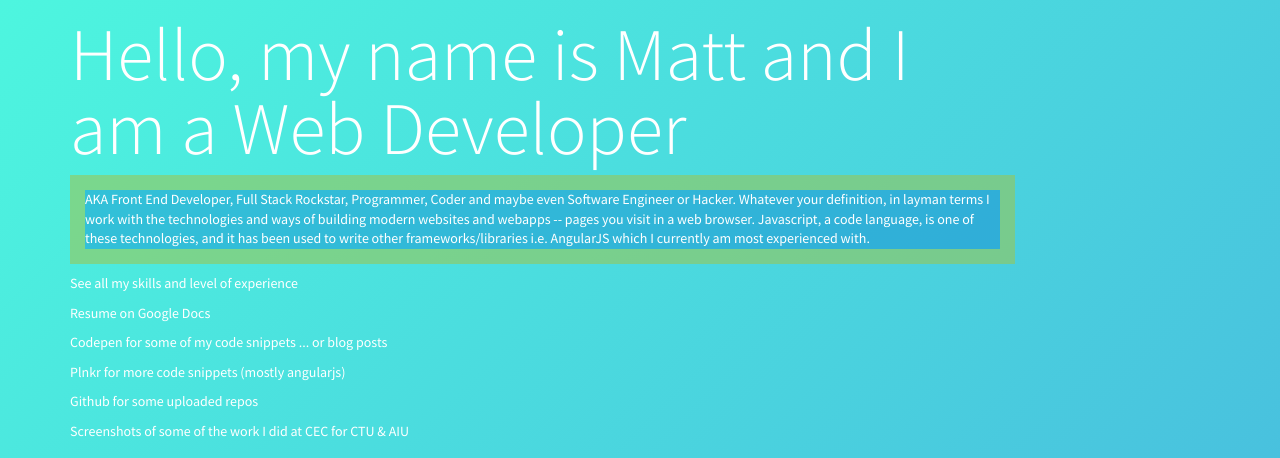
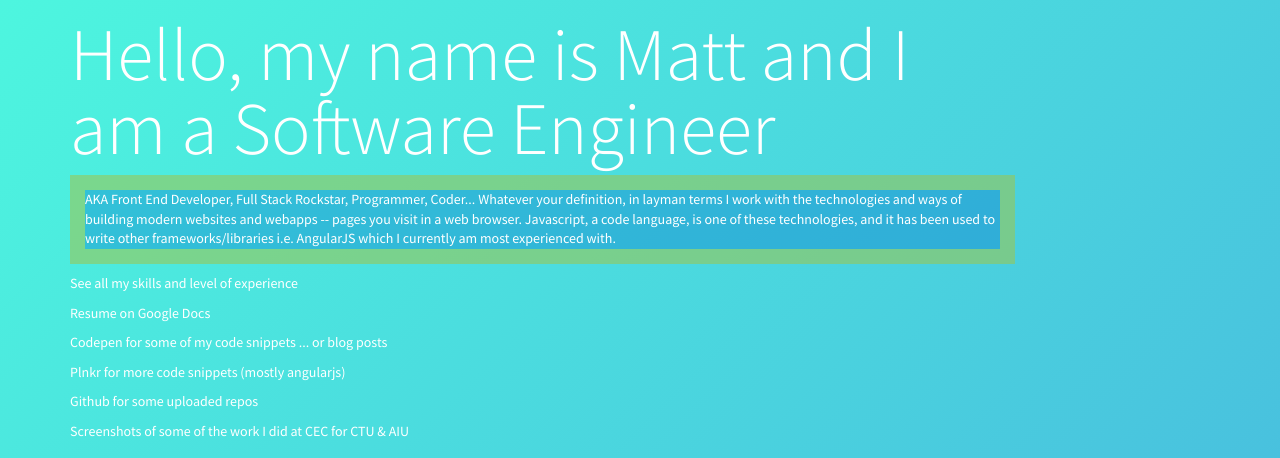
Before and after one commit to MattCowski/mattcowski.github.io, a website: page index.html in a window 1280 px wide. Shown: the part 303-761 px from the top of the page. Drawn offline with nearby package versions, Linux system fonts and the light colour scheme.

Commit message:
updated title

```diff
--- a/index.html
+++ b/index.html
@@ -31,9 +31,9 @@
           <li>right side panel</li>
           </ol></code> -->
 
-<h1>Hello, my name is Matt and I am a Web Developer</h1>
+<h1>Hello, my name is Matt and I am a Software Engineer</h1>
 
-<p class="inspect-element" data-tooltip="p.inspect-element 669px x 293px">AKA Front End Developer, Full Stack Rockstar, Programmer, Coder and maybe even Software Engineer or Hacker. Whatever your definition, in layman terms I work with the technologies and ways of building modern websites and webapps -- pages you visit in a web browser. Javascript, a code language, is one of these technologies, and it has been used to write other frameworks/libraries i.e. AngularJS which I currently am most experienced with.  </p>
+<p class="inspect-element" data-tooltip="p.inspect-element 669px x 293px">AKA Front End Developer, Full Stack Rockstar, Programmer, Coder... Whatever your definition, in layman terms I work with the technologies and ways of building modern websites and webapps -- pages you visit in a web browser. Javascript, a code language, is one of these technologies, and it has been used to write other frameworks/libraries i.e. AngularJS which I currently am most experienced with.  </p>
 <!-- <img src="http://img.25pp.com/uploadfile/youxi/images/2011/1020/20111020034705357.jpg"> -->
 <p><a href="http://codepen.io/MattCowski/full/xGMwWe/">See all my skills and level of experience</a></p>
 
```
